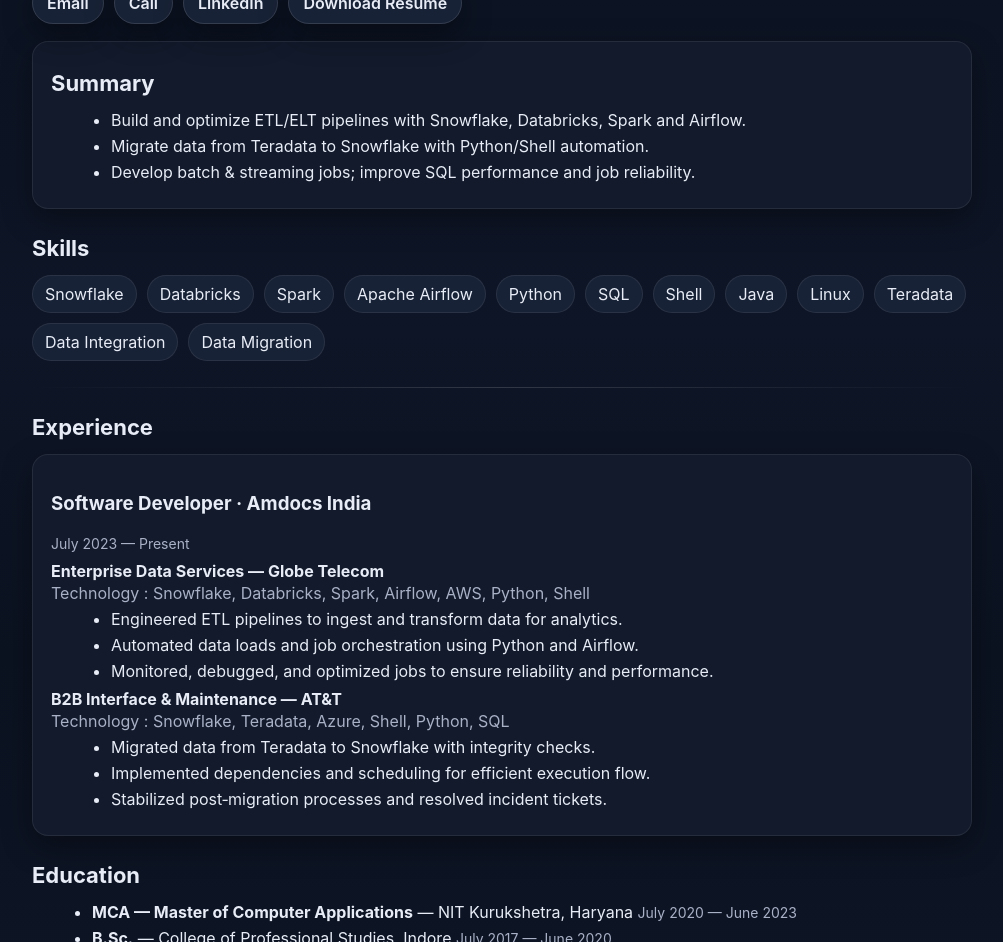
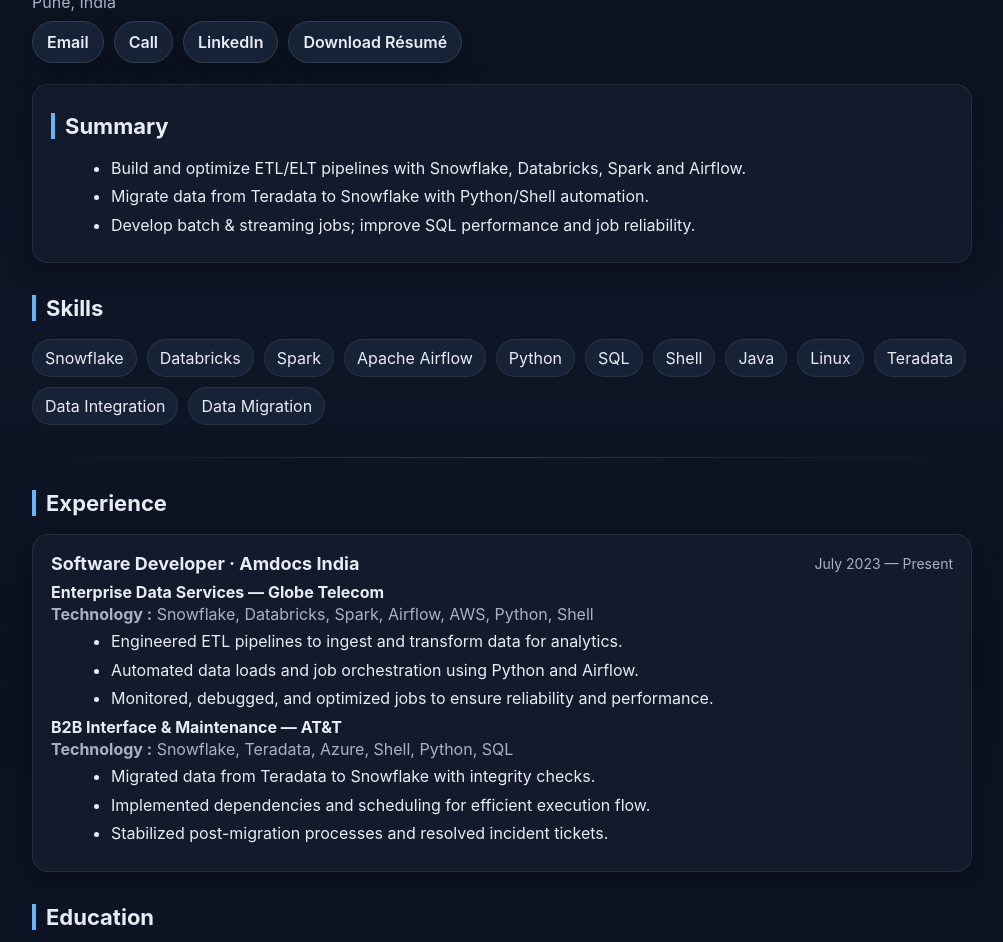
Before and after one commit to vindhyal3/vindhyal3.github.io, a plain HTML site: page index.html in a window 1280 px wide. Shown: the part 145-1087 px from the top of the page, without its empty margins (138-1141 px from the left). Drawn offline with Linux system fonts and the light colour scheme.

Commit message:
Update index.html

```diff
--- a/index.html
+++ b/index.html
@@ -13,41 +13,75 @@
       --text: #e7ecf6;
       --accent: #64b6f7;
       --chip: #182236;
-      --shadow: 0 10px 30px rgba(0,0,0,.35);
+      --shadow: 0 8px 24px rgba(0,0,0,.35);
     }
     * { box-sizing: border-box; }
-    html, body { height: 100%; }
+    html, body { height: 100%; scroll-behavior: smooth; }
     body {
-      margin: 0; font-family: -apple-system, BlinkMacSystemFont, "Segoe UI", Roboto, Inter, "Helvetica Neue", Arial, "Noto Sans", "Apple Color Emoji","Segoe UI Emoji", "Segoe UI Symbol";
+      margin: 0;
+      font-family: -apple-system, BlinkMacSystemFont, "Segoe UI", Roboto, Inter, "Helvetica Neue", Arial;
       background: linear-gradient(180deg, #0b1220 0%, #0e1526 60%, #0b1220 100%);
       color: var(--text);
     }
     .wrap { max-width: 980px; margin: 0 auto; padding: 32px 20px 80px; }
+
+    /* Hero Section */
     header.hero {
-      display: grid; gap: 12px; align-items: start; margin: 12px 0 28px;
+      display: grid; gap: 8px; align-items: start; margin: 12px 0 28px;
     }
-    .name { font-size: clamp(28px, 5vw, 40px); margin: 0; letter-spacing: .2px; }
-    .title { font-size: 18px; color: var(--muted); margin: 0; }
-    .row { display: flex; flex-wrap: wrap; gap: 10px; align-items: center; }
-    .pill a, .pill button {
-      appearance: none; border: 1px solid rgba(255,255,255,.12); background: var(--chip); color: var(--text);
-      padding: 10px 14px; border-radius: 999px; text-decoration: none; font-weight: 600; box-shadow: var(--shadow);
+    .name { font-size: clamp(28px, 5vw, 40px); margin: 0; font-weight: 700; }
+    .role { font-size: 20px; color: var(--muted); margin: 4px 0 0; }
+    .location { font-size: 16px; color: var(--muted); margin: 0; }
+    .row { display: flex; flex-wrap: wrap; gap: 10px; align-items: center; margin-top: 12px; }
+    .pill a {
+      appearance: none; border: 1px solid rgba(255,255,255,.12);
+      background: var(--chip); color: var(--text);
+      padding: 10px 14px; border-radius: 999px; text-decoration: none;
+      font-weight: 600; box-shadow: var(--shadow);
+      transition: all .25s ease;
     }
-    .pill a:hover, .pill button:hover { transform: translateY(-1px); border-color: var(--accent); }
-    section { margin: 26px 0; }
-    h2 { font-size: 22px; margin: 10px 0 14px; }
-    .grid { display: grid; gap: 16px; grid-template-columns: repeat(auto-fit, minmax(260px, 1fr)); }
-    .card { background: var(--card); border: 1px solid rgba(255,255,255,.08); border-radius: 16px; padding: 18px; box-shadow: var(--shadow); }
+    .pill a:hover {
+      transform: translateY(-3px) scale(1.03);
+      border-color: var(--accent);
+      background: rgba(100,182,247,0.1);
+    }
+
+    /* Section + Headings */
+    section { margin: 32px 0; }
+    h2 { font-size: 22px; margin: 10px 0 18px; border-left: 4px solid var(--accent); padding-left: 10px; }
+
+    /* Grid + Cards */
+    .grid { display: grid; gap: 16px; grid-template-columns: repeat(auto-fit, minmax(280px, 1fr)); }
+    .card {
+      background: var(--card); border: 1px solid rgba(255,255,255,.08);
+      border-radius: 16px; padding: 18px; box-shadow: var(--shadow);
+      transition: transform .25s ease, box-shadow .25s ease;
+    }
+    .card:hover {
+      transform: translateY(-6px);
+      box-shadow: 0 12px 32px rgba(0,0,0,.45);
+    }
+
+    /* Skills Pills */
     ul.skills { display: flex; flex-wrap: wrap; gap: 10px; list-style: none; padding: 0; margin: 0; }
-    ul.skills li { background: var(--chip); border: 1px solid rgba(255,255,255,.08); border-radius: 999px; padding: 8px 12px; }
-    .period { color: var(--muted); font-size: 14px; }
+    ul.skills li {
+      background: var(--chip); border: 1px solid rgba(255,255,255,.08);
+      border-radius: 999px; padding: 8px 12px; transition: all .25s ease;
+    }
+    ul.skills li:hover { background: var(--accent); color: #fff; cursor: default; }
+
+    /* Text & Lists */
+    .period { color: var(--muted); font-size: 14px; margin-left: auto; }
+    header > h3 { margin: 0; font-size: 18px; }
+    header { display: flex; justify-content: space-between; align-items: center; flex-wrap: wrap; }
     .project h4 { margin: 8px 0 2px; font-size: 16px; }
     .project .stack { color: var(--muted); margin: 0 0 6px; }
     .bullets { margin: 6px 0 8px 20px; }
-    .bullets li { margin: 6px 0; }
+    .bullets li { margin: 6px 0; line-height: 1.4; }
+
+    /* Divider + Footer */
+    .divider { height: 1px; background: linear-gradient(90deg, transparent, rgba(255,255,255,.15), transparent); margin: 26px 0; }
     footer { margin-top: 40px; text-align: center; color: var(--muted); font-size: 14px; }
-    .small { color: var(--muted); font-size: 14px; }
-    .divider { height: 1px; background: linear-gradient(90deg, transparent, rgba(255,255,255,.15), transparent); margin: 26px 0; }
   </style>
   <script type="application/ld+json">
   {
@@ -70,9 +104,11 @@
 </head>
 <body>
   <div class="wrap">
+    <!-- Hero Section -->
     <header class="hero">
       <h1 class="name">Vindhyal Nagori</h1>
-      <p class="title">Data Engineer · Pune, India</p>
+      <p class="role">Data Engineer</p>
+      <p class="location">Pune, India</p>
       <div class="row">
         <span class="pill"><a href="mailto:3vindhyal@gmail.com">Email</a></span>
         <span class="pill"><a href="tel:+919039238419">Call</a></span>
@@ -81,6 +117,7 @@
       </div>
     </header>
 
+    <!-- Summary -->
     <section class="card">
       <h2>Summary</h2>
       <ul class="bullets">
@@ -90,65 +127,65 @@
       </ul>
     </section>
 
+    <!-- Skills -->
     <section>
       <h2>Skills</h2>
       <ul class="skills">
-        <li>Snowflake</li>
-<li>Databricks</li>
-<li>Spark</li>
-<li>Apache Airflow</li>
-<li>Python</li>
-<li>SQL</li>
-<li>Shell</li>
-<li>Java</li>
-<li>Linux</li>
-<li>Teradata</li>
-<li>Data Integration</li>
-<li>Data Migration</li>
+        <li>Snowflake</li><li>Databricks</li><li>Spark</li><li>Apache Airflow</li>
+        <li>Python</li><li>SQL</li><li>Shell</li><li>Java</li>
+        <li>Linux</li><li>Teradata</li><li>Data Integration</li><li>Data Migration</li>
       </ul>
     </section>
 
     <div class="divider"></div>
 
+    <!-- Experience -->
     <section>
       <h2>Experience</h2>
       <div class="grid">
-
         <article class="card">
           <header>
             <h3>Software Developer · Amdocs India</h3>
             <span class="period">July 2023 — Present</span>
           </header>
-
           <div class="project">
             <h4>Enterprise Data Services — Globe Telecom</h4>
-            <p class="stack">Technology : Snowflake, Databricks, Spark, Airflow, AWS, Python, Shell</p>
+            <p class="stack"><strong>Technology :</strong> Snowflake, Databricks, Spark, Airflow, AWS, Python, Shell</p>
             <ul class="bullets">
-                <li>Engineered ETL pipelines to ingest and transform data for analytics.</li><li>Automated data loads and job orchestration using Python and Airflow.</li><li>Monitored, debugged, and optimized jobs to ensure reliability and performance.</li>
+              <li>Engineered ETL pipelines to ingest and transform data for analytics.</li>
+              <li>Automated data loads and job orchestration using Python and Airflow.</li>
+              <li>Monitored, debugged, and optimized jobs to ensure reliability and performance.</li>
             </ul>
           </div>
-
           <div class="project">
             <h4>B2B Interface & Maintenance — AT&T</h4>
-            <p class="stack">Technology : Snowflake, Teradata, Azure, Shell, Python, SQL</p>
+            <p class="stack"><strong>Technology :</strong> Snowflake, Teradata, Azure, Shell, Python, SQL</p>
             <ul class="bullets">
-                <li>Migrated data from Teradata to Snowflake with integrity checks.</li><li>Implemented dependencies and scheduling for efficient execution flow.</li><li>Stabilized post‑migration processes and resolved incident tickets.</li>
+              <li>Migrated data from Teradata to Snowflake with integrity checks.</li>
+              <li>Implemented dependencies and scheduling for efficient execution flow.</li>
+              <li>Stabilized post-migration processes and resolved incident tickets.</li>
             </ul>
           </div>
-
         </article>
-
       </div>
     </section>
 
+    <!-- Education -->
     <section>
       <h2>Education</h2>
       <ul class="bullets">
-        <li><strong>MCA — Master of Computer Applications</strong> — NIT Kurukshetra, Haryana <span class="period">July 2020 — June 2023</span></li>
-<li><strong>B.Sc.</strong> — College of Professional Studies, Indore <span class="period">July 2017 — June 2020</span></li>
+        <li>
+          <strong>MCA — Master of Computer Applications</strong> — NIT Kurukshetra, Haryana
+          <span class="period">July 2020 — June 2023</span>
+        </li>
+        <li>
+          <strong>B.Sc.</strong> — College of Professional Studies, Indore
+          <span class="period">July 2017 — June 2020</span>
+        </li>
       </ul>
     </section>
 
+    <!-- Certifications -->
     <section>
       <h2>Certifications</h2>
       <ul class="bullets">
@@ -157,6 +194,7 @@
       </ul>
     </section>
 
+
   </div>
 </body>
 </html>
```
Lines whose indentation alone changed are shown as unchanged.
